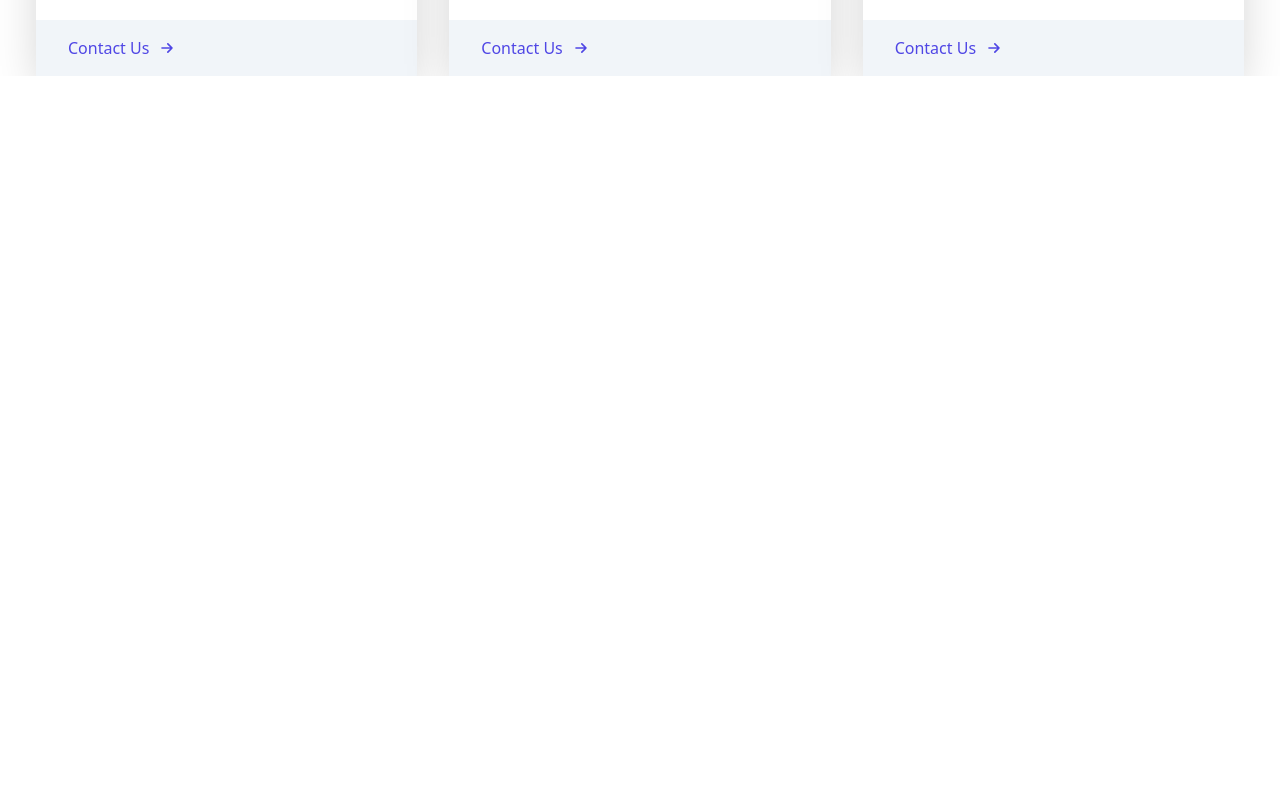
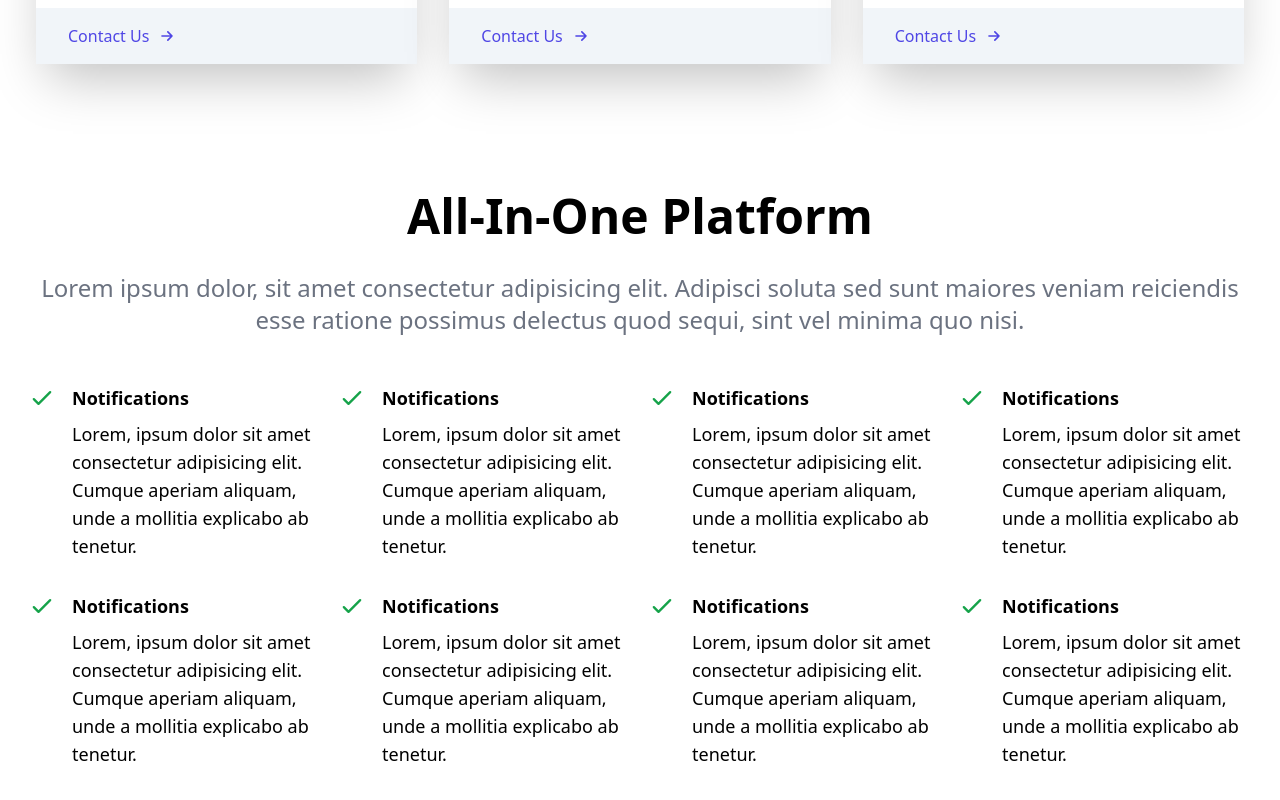
Before and after one commit to ManuelDevWeb/websiteReactAndTailwind, a React (Create React App) app: page / in a window 1280 px wide. Shown: the part 2154-2954 px from the top of the page. Before the commit the page ends 2230 px from the top, so only its background shows below. Built offline with nearby package versions, Linux system fonts and the light colour scheme.

Commit message:
Componente AllInOne

```diff
--- a/src/App.js
+++ b/src/App.js
@@ -6,6 +6,8 @@
 import About from './components/About';
 // Importando Support
 import Support from './components/Support';
+// Importando AllInOne
+import AllInOne from './components/AllInOne';
 
 function App() {
   return (
@@ -14,6 +16,7 @@
       <Hero />
       <About />
       <Support />
+      <AllInOne />
     </>
   );
 }
--- /dev/null
+++ b/src/components/AllInOne.jsx
@@ -0,0 +1,126 @@
+// Importando iconos de Heroicons
+import { CheckIcon } from '@heroicons/react/outline';
+
+const AllInOne = () => {
+  return (
+    <div className="w-full my-32">
+      <div className="max-w-[1240px] mx-auto px-2">
+        <h2 className="text-5xl font-bold text-center">All-In-One Platform</h2>
+        <p className="text-2xl py-8 text-gray-500 text-center">
+          Lorem ipsum dolor, sit amet consectetur adipisicing elit. Adipisci
+          soluta sed sunt maiores veniam reiciendis esse ratione possimus
+          delectus quod sequi, sint vel minima quo nisi.
+        </p>
+
+        {/* Cards */}
+        <div className="grid sm:grid-cols-2 lg:grid-cols-4 gap-4 pt-4 ">
+          <div className="flex">
+            <div>
+              <CheckIcon className="w-7 mr-4 text-green-600" />
+            </div>
+            <div>
+              <h3 className="font-bold text-lg">Notifications</h3>
+              <p className="text-lg pt-2 pb-4">
+                Lorem, ipsum dolor sit amet consectetur adipisicing elit. Cumque
+                aperiam aliquam, unde a mollitia explicabo ab tenetur.
+              </p>
+            </div>
+          </div>
+
+          <div className="flex">
+            <div>
+              <CheckIcon className="w-7 mr-4 text-green-600" />
+            </div>
+            <div>
+              <h3 className="font-bold text-lg">Notifications</h3>
+              <p className="text-lg pt-2 pb-4">
+                Lorem, ipsum dolor sit amet consectetur adipisicing elit. Cumque
+                aperiam aliquam, unde a mollitia explicabo ab tenetur.
+              </p>
+            </div>
+          </div>
+
+          <div className="flex">
+            <div>
+              <CheckIcon className="w-7 mr-4 text-green-600" />
+            </div>
+            <div>
+              <h3 className="font-bold text-lg">Notifications</h3>
+              <p className="text-lg pt-2 pb-4">
+                Lorem, ipsum dolor sit amet consectetur adipisicing elit. Cumque
+                aperiam aliquam, unde a mollitia explicabo ab tenetur.
+              </p>
+            </div>
+          </div>
+
+          <div className="flex">
+            <div>
+              <CheckIcon className="w-7 mr-4 text-green-600" />
+            </div>
+            <div>
+              <h3 className="font-bold text-lg">Notifications</h3>
+              <p className="text-lg pt-2 pb-4">
+                Lorem, ipsum dolor sit amet consectetur adipisicing elit. Cumque
+                aperiam aliquam, unde a mollitia explicabo ab tenetur.
+              </p>
+            </div>
+          </div>
+
+          <div className="flex">
+            <div>
+              <CheckIcon className="w-7 mr-4 text-green-600" />
+            </div>
+            <div>
+              <h3 className="font-bold text-lg">Notifications</h3>
+              <p className="text-lg pt-2 pb-4">
+                Lorem, ipsum dolor sit amet consectetur adipisicing elit. Cumque
+                aperiam aliquam, unde a mollitia explicabo ab tenetur.
+              </p>
+            </div>
+          </div>
+
+          <div className="flex">
+            <div>
+              <CheckIcon className="w-7 mr-4 text-green-600" />
+            </div>
+            <div>
+              <h3 className="font-bold text-lg">Notifications</h3>
+              <p className="text-lg pt-2 pb-4">
+                Lorem, ipsum dolor sit amet consectetur adipisicing elit. Cumque
+                aperiam aliquam, unde a mollitia explicabo ab tenetur.
+              </p>
+            </div>
+          </div>
+
+          <div className="flex">
+            <div>
+              <CheckIcon className="w-7 mr-4 text-green-600" />
+            </div>
+            <div>
+              <h3 className="font-bold text-lg">Notifications</h3>
+              <p className="text-lg pt-2 pb-4">
+                Lorem, ipsum dolor sit amet consectetur adipisicing elit. Cumque
+                aperiam aliquam, unde a mollitia explicabo ab tenetur.
+              </p>
+            </div>
+          </div>
+
+          <div className="flex">
+            <div>
+              <CheckIcon className="w-7 mr-4 text-green-600" />
+            </div>
+            <div>
+              <h3 className="font-bold text-lg">Notifications</h3>
+              <p className="text-lg pt-2 pb-4">
+                Lorem, ipsum dolor sit amet consectetur adipisicing elit. Cumque
+                aperiam aliquam, unde a mollitia explicabo ab tenetur.
+              </p>
+            </div>
+          </div>
+        </div>
+      </div>
+    </div>
+  );
+};
+
+export default AllInOne;
--- a/src/components/Support.jsx
+++ b/src/components/Support.jsx
@@ -7,7 +7,7 @@
 
 const Support = () => {
   return (
-    <div className="w-full h-screen mt-24">
+    <div className="w-full mt-24">
       {/* Image */}
       <div className="w-full h-[700px] bg-gray-900/90 absolute">
         <img
@@ -25,7 +25,7 @@
           <h3 className="text-5xl font-bold py-6 text-center">
             Finding the right team
           </h3>
-          <p className="py-4 text-3xl text-slate-300">
+          <p className="py-4 text-2xl text-slate-300">
             Lorem ipsum dolor sit amet consectetur adipisicing elit. Nulla
             perspiciatis, ab rerum, dolor amet veniam dolorem, ipsam facilis
             reiciendis ipsa porro optio similique quaerat iste laudantium ullam.
```
